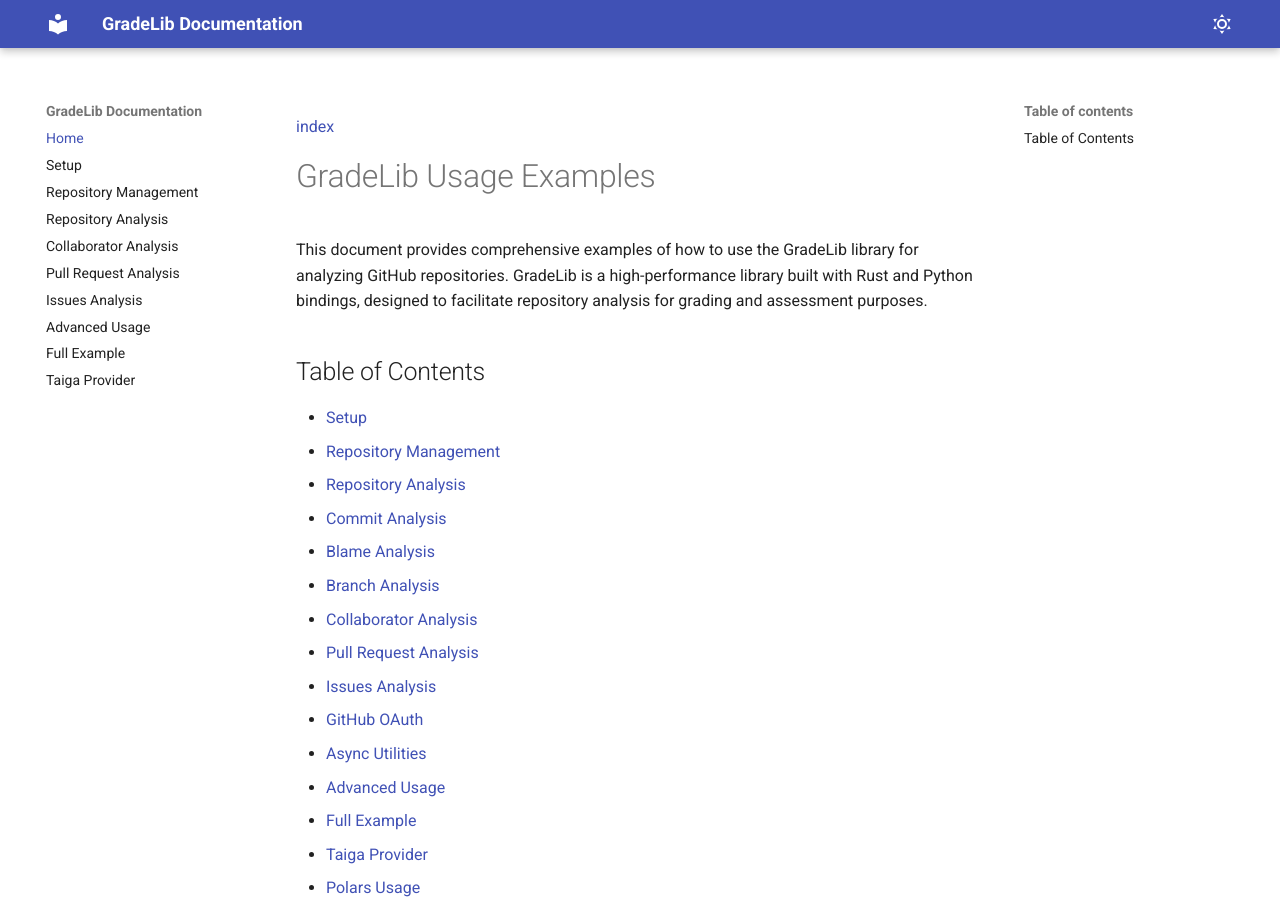
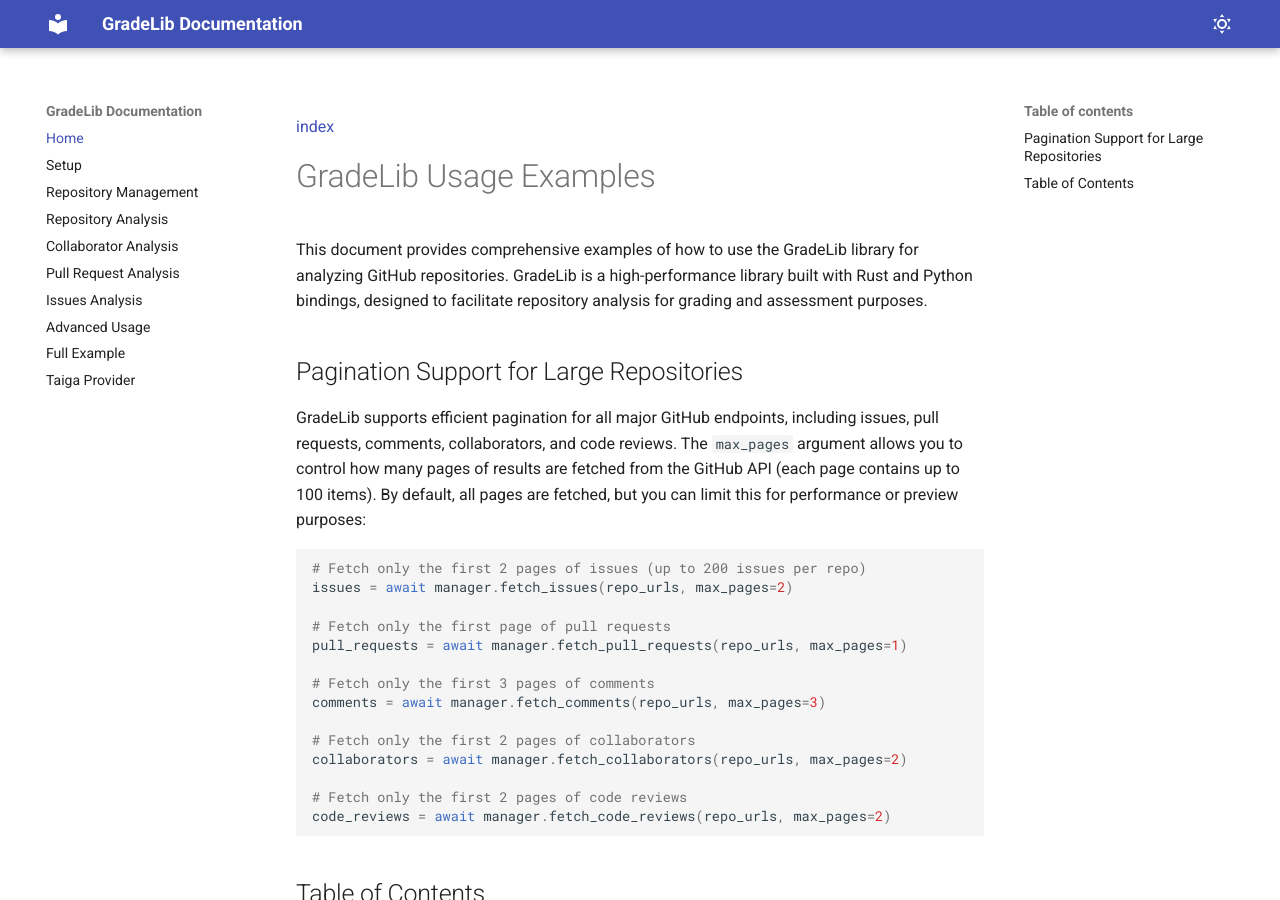
Before and after one commit to bmeddeb/gradelib, an MkDocs documentation site: the page built from docs/index.md, in a window 1280 px wide and 900 px high. Built offline with MkDocs 1.6.1 and Material for MkDocs 9.7.7, drawn with Linux system fonts in a browser that asks for light colours.

Commit message:
docs index update

````diff
--- a/docs/index.md
+++ b/docs/index.md
@@ -2,6 +2,27 @@
 # GradeLib Usage Examples
 
 This document provides comprehensive examples of how to use the GradeLib library for analyzing GitHub repositories. GradeLib is a high-performance library built with Rust and Python bindings, designed to facilitate repository analysis for grading and assessment purposes.
+
+## Pagination Support for Large Repositories
+
+GradeLib supports efficient pagination for all major GitHub endpoints, including issues, pull requests, comments, collaborators, and code reviews. The `max_pages` argument allows you to control how many pages of results are fetched from the GitHub API (each page contains up to 100 items). By default, all pages are fetched, but you can limit this for performance or preview purposes:
+
+```python
+# Fetch only the first 2 pages of issues (up to 200 issues per repo)
+issues = await manager.fetch_issues(repo_urls, max_pages=2)
+
+# Fetch only the first page of pull requests
+pull_requests = await manager.fetch_pull_requests(repo_urls, max_pages=1)
+
+# Fetch only the first 3 pages of comments
+comments = await manager.fetch_comments(repo_urls, max_pages=3)
+
+# Fetch only the first 2 pages of collaborators
+collaborators = await manager.fetch_collaborators(repo_urls, max_pages=2)
+
+# Fetch only the first 2 pages of code reviews
+code_reviews = await manager.fetch_code_reviews(repo_urls, max_pages=2)
+```
 
 ## Table of Contents
 
````
